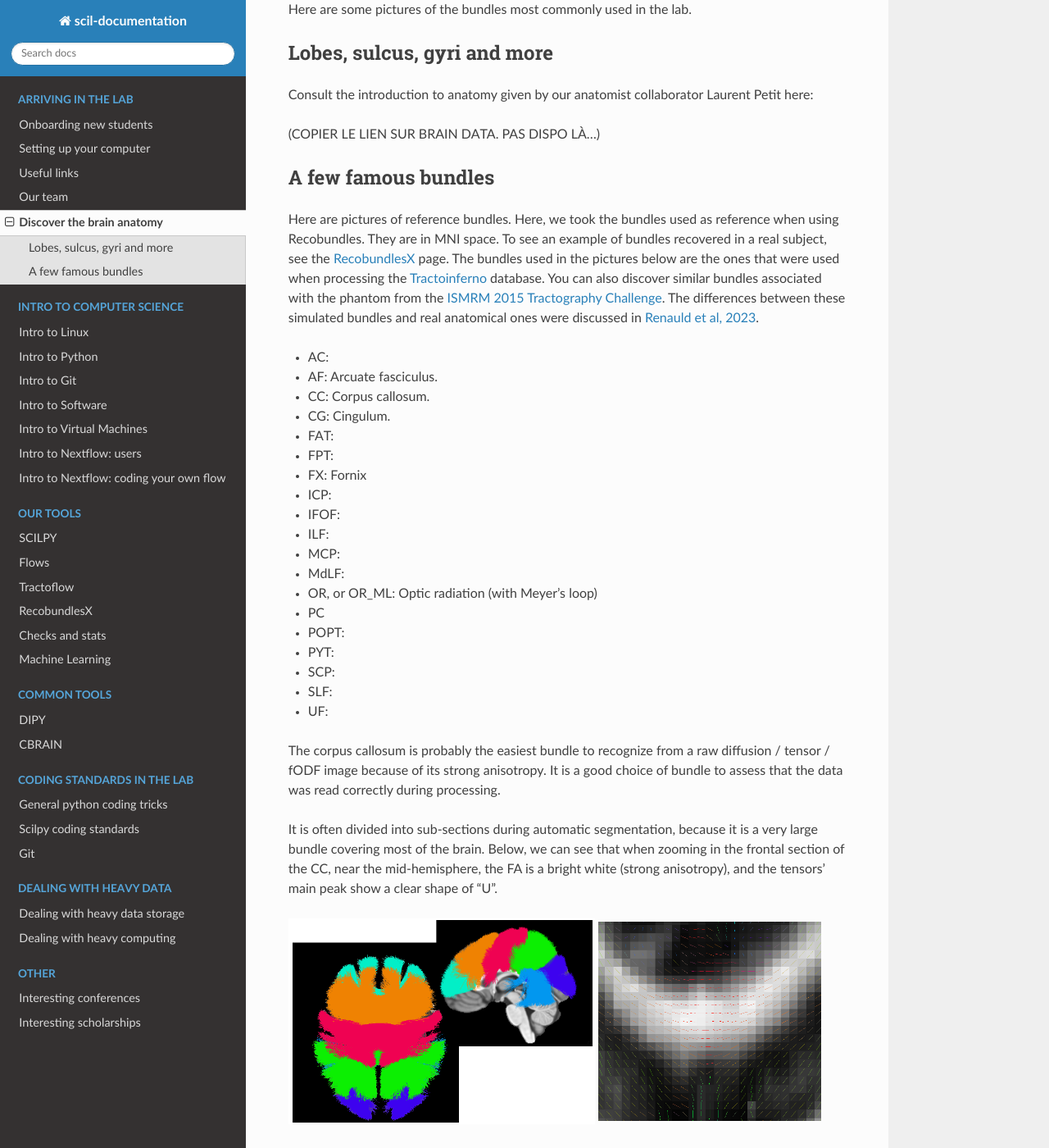
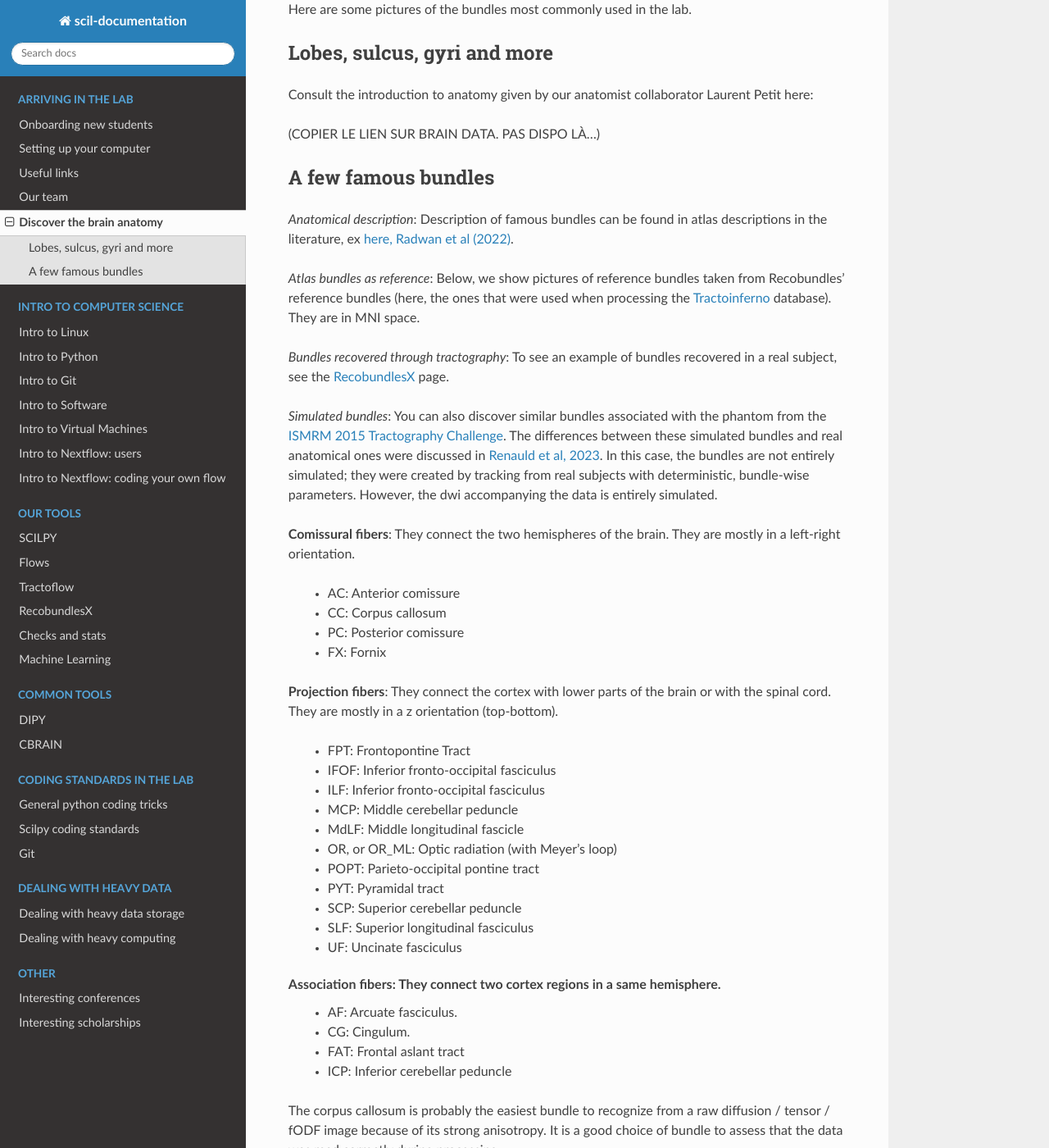
Before and after one commit to scilus/scil-documentation, a Sphinx documentation site: the page built from source/arriving/anatomy.rst, in a window 1280 px wide and 1400 px high, scrolled down 208 px. Shown: the whole window at 82% size. Built offline with Sphinx 7.4.7 and the Read the Docs theme 2.0.0, drawn with Linux system fonts in a browser that asks for light colours.

Commit message:
Add names

```diff
--- a/source/arriving/anatomy.rst
+++ b/source/arriving/anatomy.rst
@@ -16,28 +16,42 @@ Consult the introduction to anatomy given by our anatomist collaborator Laurent
 A few famous bundles
 ********************
 
-Here are pictures of reference bundles. Here, we took the bundles used as reference when using Recobundles. They are in MNI space. To see an example of bundles recovered in a real subject, see the :ref:`ref_recobundles` page. The bundles used in the pictures below are the ones that were used when processing the `Tractoinferno <https://www.nature.com/articles/s41597-022-01833-1>`_ database. You can also discover similar bundles associated with the phantom from the `ISMRM 2015 Tractography Challenge <https://tractometer.org/ismrm2015/home/>`_. The differences between these simulated bundles and real anatomical ones were discussed in `Renauld et al, 2023 <https://www.nature.com/articles/s41598-023-28560-w>`_.
+*Anatomical description*: Description of famous bundles can be found in atlas descriptions in the literature, ex `here, Radwan et al (2022) <An atlas of white matter anatomy, its variability, and reproducibility based on constrained spherical deconvolution of diffusion MRI>`_.
+
+*Atlas bundles as reference*: Below, we show pictures of reference bundles taken from Recobundles' reference bundles (here, the ones that were used when processing the `Tractoinferno <https://www.nature.com/articles/s41597-022-01833-1>`_ database). They are in MNI space.
+
+*Bundles recovered through tractography*: To see an example of bundles recovered in a real subject, see the :ref:`ref_recobundles` page.
+
+*Simulated bundles*: You can also discover similar bundles associated with the phantom from the `ISMRM 2015 Tractography Challenge <https://tractometer.org/ismrm2015/home/>`_. The differences between these simulated bundles and real anatomical ones were discussed in `Renauld et al, 2023 <https://www.nature.com/articles/s41598-023-28560-w>`_. In this case, the bundles are not entirely simulated; they were created by tracking from real subjects with deterministic, bundle-wise parameters. However, the dwi accompanying the data is entirely simulated.
+
+**Comissural fibers**: They connect the two hemispheres of the brain. They are mostly in a left-right orientation.
+
+    - AC: Anterior comissure
+    - CC: Corpus callosum
+    - PC: Posterior comissure
+    - FX: Fornix
+
+**Projection fibers**: They connect the cortex with lower parts of the brain or with the spinal cord. They are mostly in a z orientation (top-bottom).
+
+    - FPT: Frontopontine Tract
+    - IFOF: Inferior fronto-occipital fasciculus
+    - ILF: Inferior fronto-occipital fasciculus
+    - MCP: Middle cerebellar peduncle
+    - MdLF: Middle longitudinal fascicle
+    - OR, or OR_ML: Optic radiation (with Meyer's loop)
+    - POPT: Parieto-occipital pontine tract
+    - PYT: Pyramidal tract
+    - SCP: Superior cerebellar peduncle
+    - SLF: Superior longitudinal fasciculus
+    - UF: Uncinate fasciculus
 
 
-- AC:
-- AF: Arcuate fasciculus.
-- CC: Corpus callosum.
-- CG: Cingulum.
-- FAT:
-- FPT:
-- FX: Fornix
-- ICP:
-- IFOF:
-- ILF:
-- MCP:
-- MdLF:
-- OR, or OR_ML: Optic radiation (with Meyer's loop)
-- PC
-- POPT:
-- PYT:
-- SCP:
-- SLF:
-- UF:
+**Association fibers**: They connect two cortex regions in a same hemisphere.
+    - AF: Arcuate fasciculus.
+    - CG: Cingulum.
+    - FAT: Frontal aslant tract
+    - ICP: Inferior cerebellar peduncle
+
 
 The corpus callosum is probably the easiest bundle to recognize from a raw diffusion / tensor / fODF image because of its strong anisotropy. It is a good choice of bundle to assess that the data was read correctly during processing.
 
```
